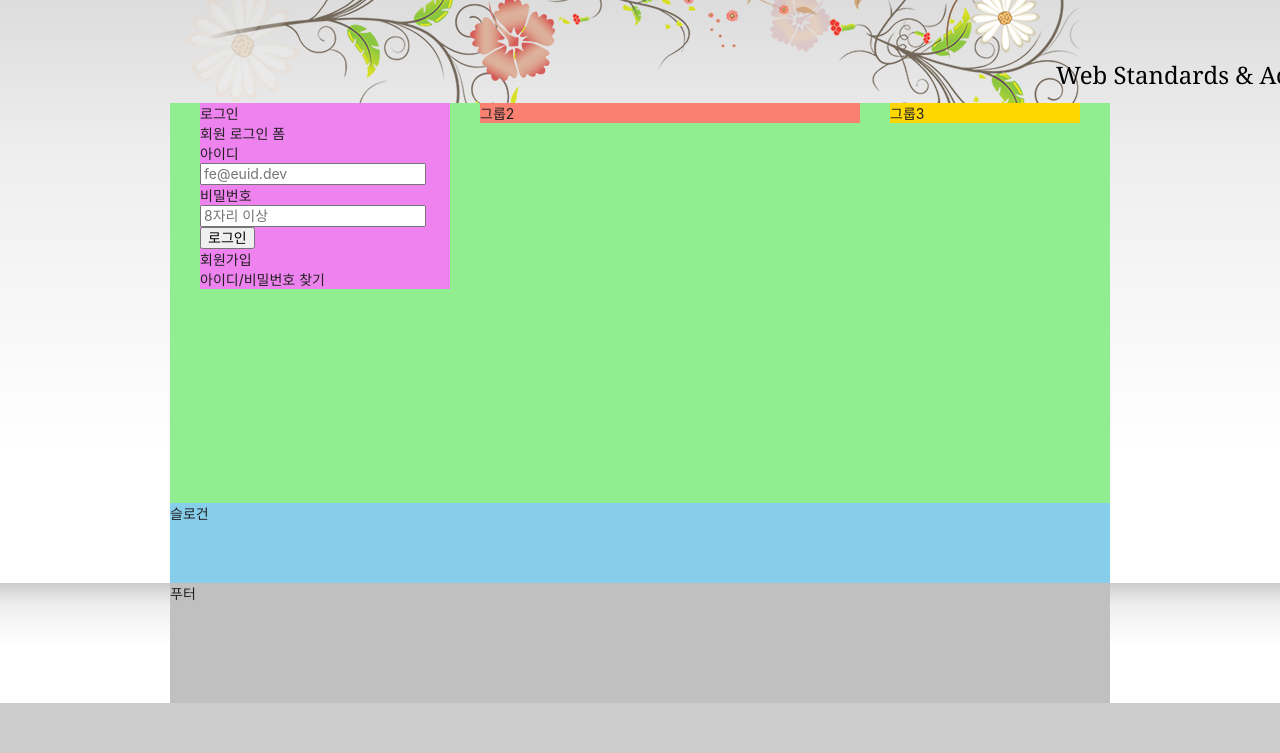
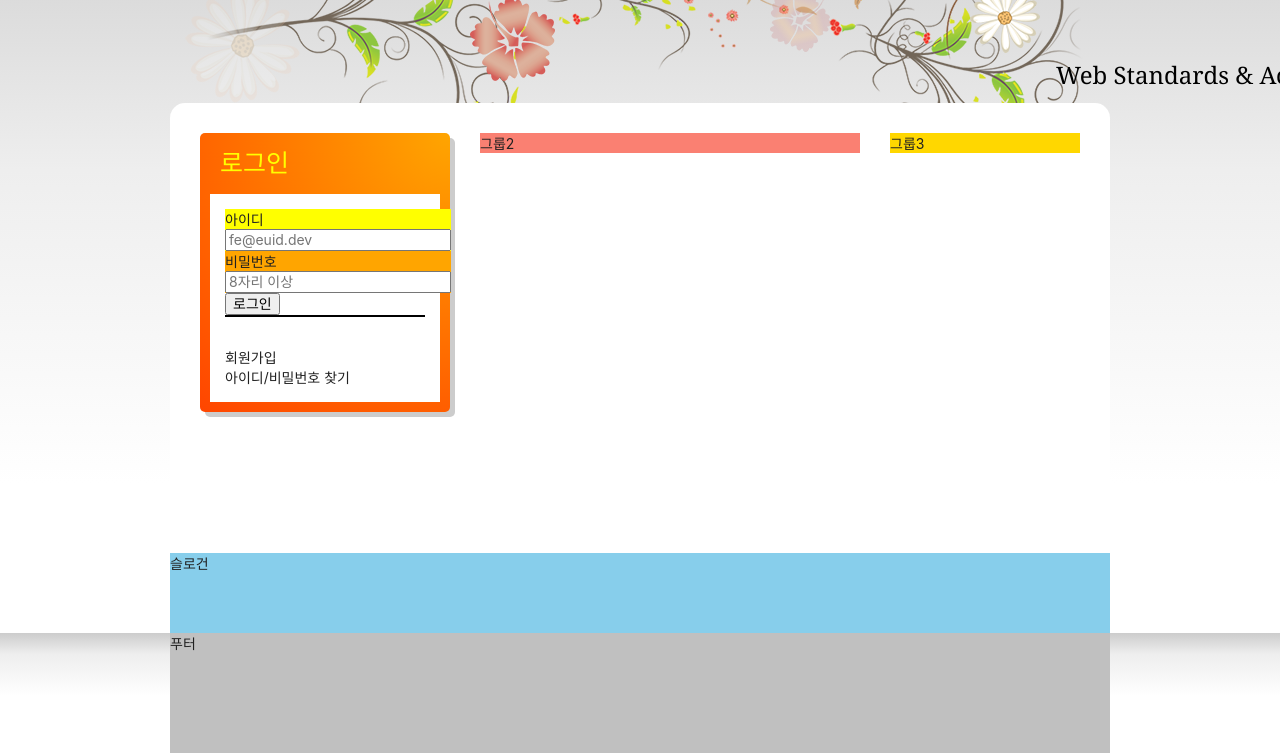
Before and after one commit to hyunwlee-dev/HTML5, a plain HTML site: page index.html in a window 1280 px wide. Shown: the part 144-897 px from the top of the page. Before the commit the page ends 847 px from the top, so only its background shows below. Drawn offline with Linux system fonts and the light colour scheme; a web font is replaced by a local one.

Commit message:
로그인 배경 및 여백 지정

```diff
--- a/styles/style.css
+++ b/styles/style.css
@@ -4,7 +4,7 @@
 
 /* 숨김 콘텐츠 */
 .a11y-hidden {
-  background-color: red;
+  /* background-color: red; */
   position: absolute;
   /* top: -9999em; */
   width: 1px;
@@ -171,7 +171,6 @@ body {
   top: 47px;
   display: none;
   padding: 4px 0;
-  border: 3px solid blue;
 }
 
 .sub-menu a:hover,
@@ -194,7 +193,6 @@ body {
 
 .sub-menu li {
   display: inline-block;
-  border: 3px solid red;
 }
 
 .sub-menu a {
@@ -317,10 +315,11 @@ body {
 
 /* 메인 */
 .main{
-  background: lightgreen;
-  height: 50vh;
+  background: #fff;
+  min-height: 450px;
   display: flow-root;
-  padding: 0 15px;
+  padding: 30px 15px;
+  border-radius: 15px 15px 0 0;
 }
 
 .group {
@@ -329,7 +328,6 @@ body {
 }
 
 .group1 {
-  background-color: violet;
   width: 250px;
   /* position: relative; */
   /* left: -100px; */
@@ -345,6 +343,57 @@ body {
   width: 190px;
 }
 
+.login {
+  box-shadow: 5px 5px 0 0 #ccc;
+  background: orange radial-gradient(circle at right top, orange, orangered);
+  padding: 10px;
+  border-radius: 5px;
+}
+
+.login-title {
+  text-indent: 10px;
+  color: yellow;
+  font-size: 25px;
+  margin-bottom: 15px;
+}
+
+/* 어떻게 지우더라? ㅠㅜㅜㅜㅜㅜ */
+.login legend {
+  position: absolute;
+  width: 1px;
+  height: 1px;
+  margin: -1px;
+  overflow: hidden;
+  /* clip: rect(0 0 0 0); */
+  clip-path: polygon(0 0, 0 0, 0 0);
+}
+
+.login-form{
+  background-color: #fff;
+  padding: 15px;
+}
+
+.login-form::after{
+  content: "";
+  display: block;
+  border: 1px solid black;
+}
+
+.login-form fieldset {
+}
+
+.user-email {
+  background-color: yellow;
+}
+
+.user-pw {
+  background-color: orange;
+}
+
+.sign {
+  background-color: #fff;
+  padding: 15px;
+}
 /* .clearfix {
   clear: both;
 } */
```
